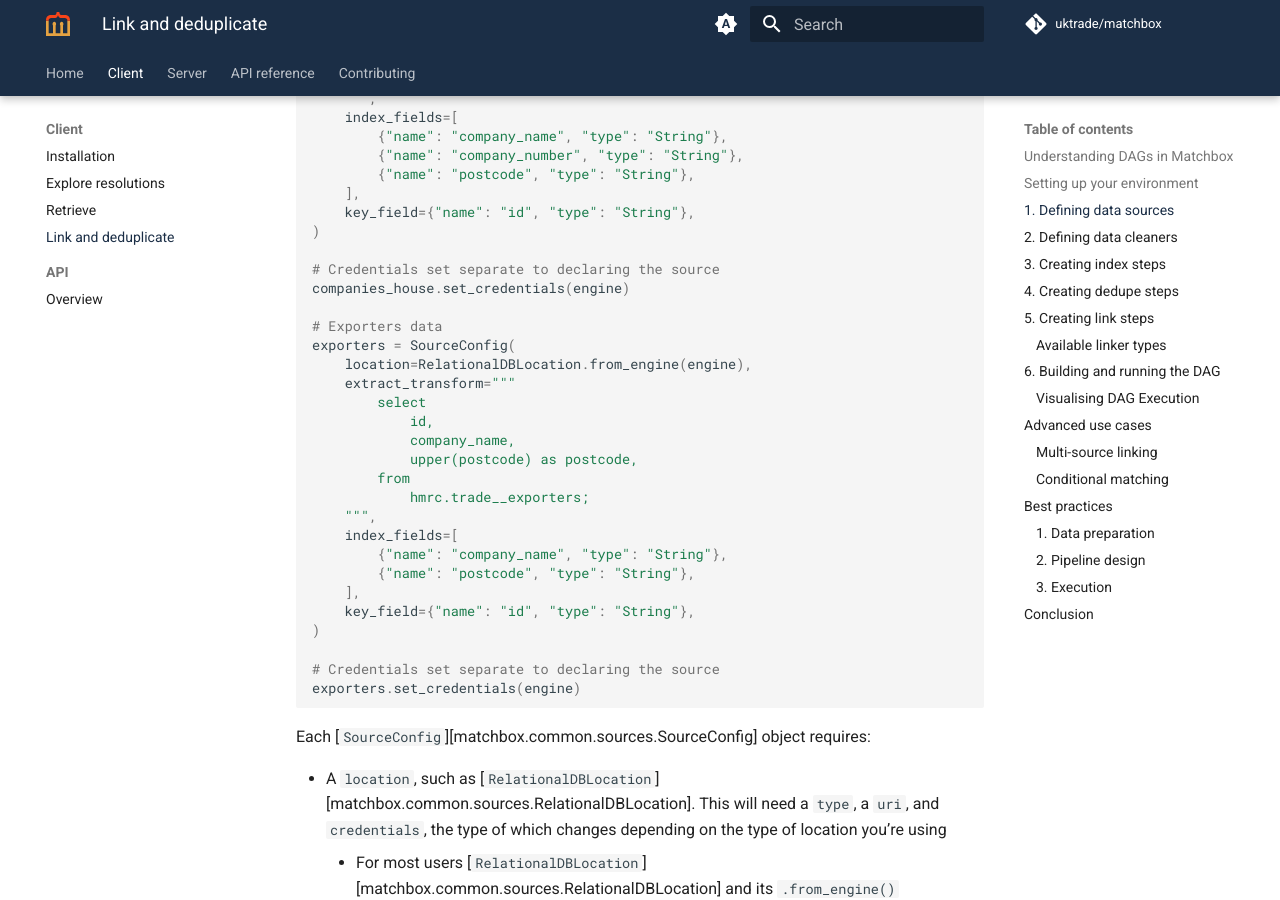
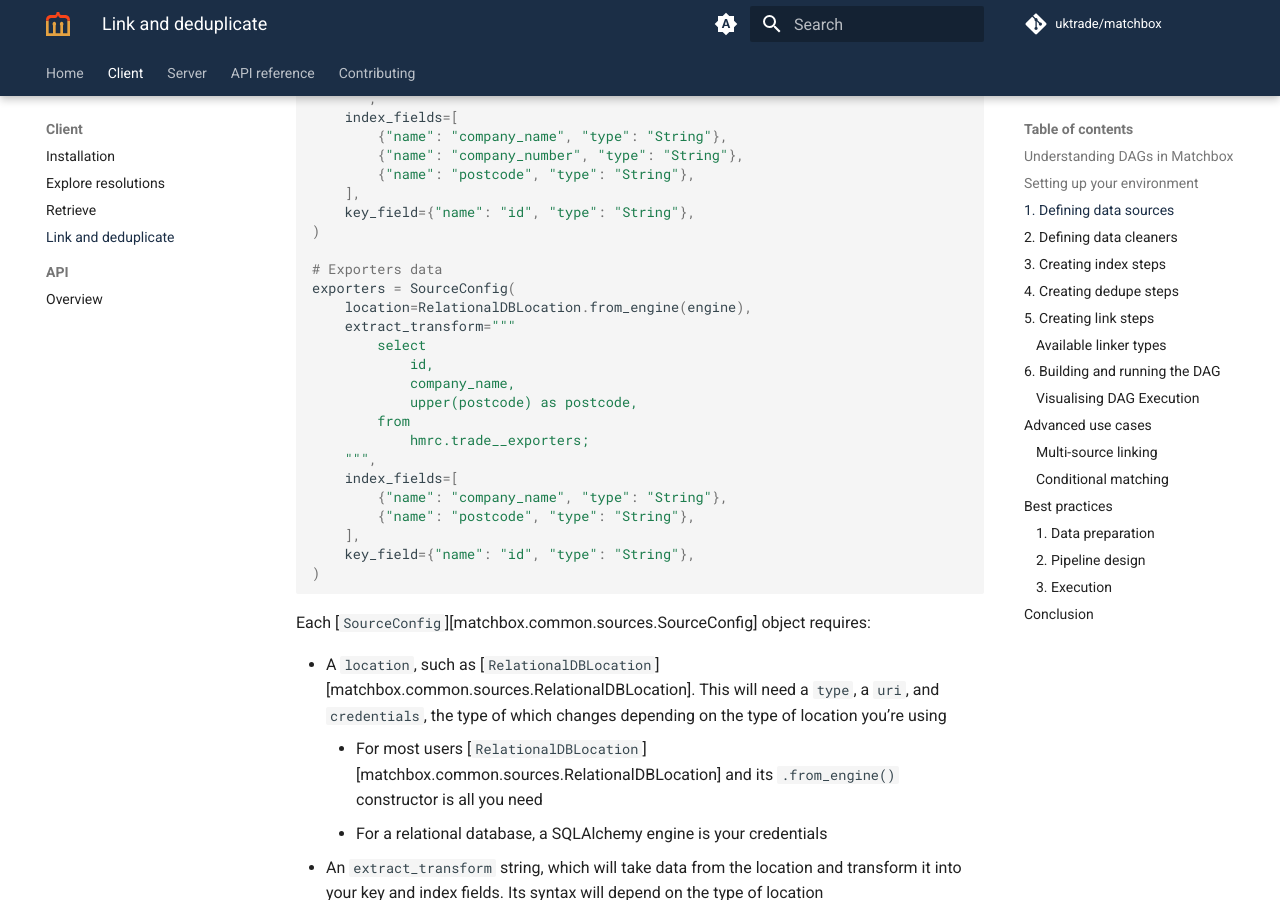
Before and after one commit to will-langdale/matchbox, an MkDocs documentation site: the page built from docs/client/link-data.md, in a window 1280 px wide and 900 px high, scrolled down 1812 px. Built offline with MkDocs 1.6.1 and Material for MkDocs 9.7.7, drawn with Linux system fonts in a browser that asks for light colours; comment, search, counter and statistics services are not loaded.

Commit message:
RelationalDBLocation.from_engine() sets credentials -- we don't need to do it again.

````diff
--- a/docs/client/link-data.md
+++ b/docs/client/link-data.md
@@ -75,9 +75,6 @@ The `key_field` is the field in your source that contains some unique code that
         key_field={"name": "id", "type": "String"},
     )
 
-    # Credentials set separate to declaring the source
-    companies_house.set_credentials(engine)
-
     # Exporters data
     exporters = SourceConfig(
         location=RelationalDBLocation.from_engine(engine),
@@ -95,9 +92,6 @@ The `key_field` is the field in your source that contains some unique code that
         ],
         key_field={"name": "id", "type": "String"},
     )
-
-    # Credentials set separate to declaring the source
-    exporters.set_credentials(engine)
     ```
 
 Each [`SourceConfig`][matchbox.common.sources.SourceConfig] object requires:
````
